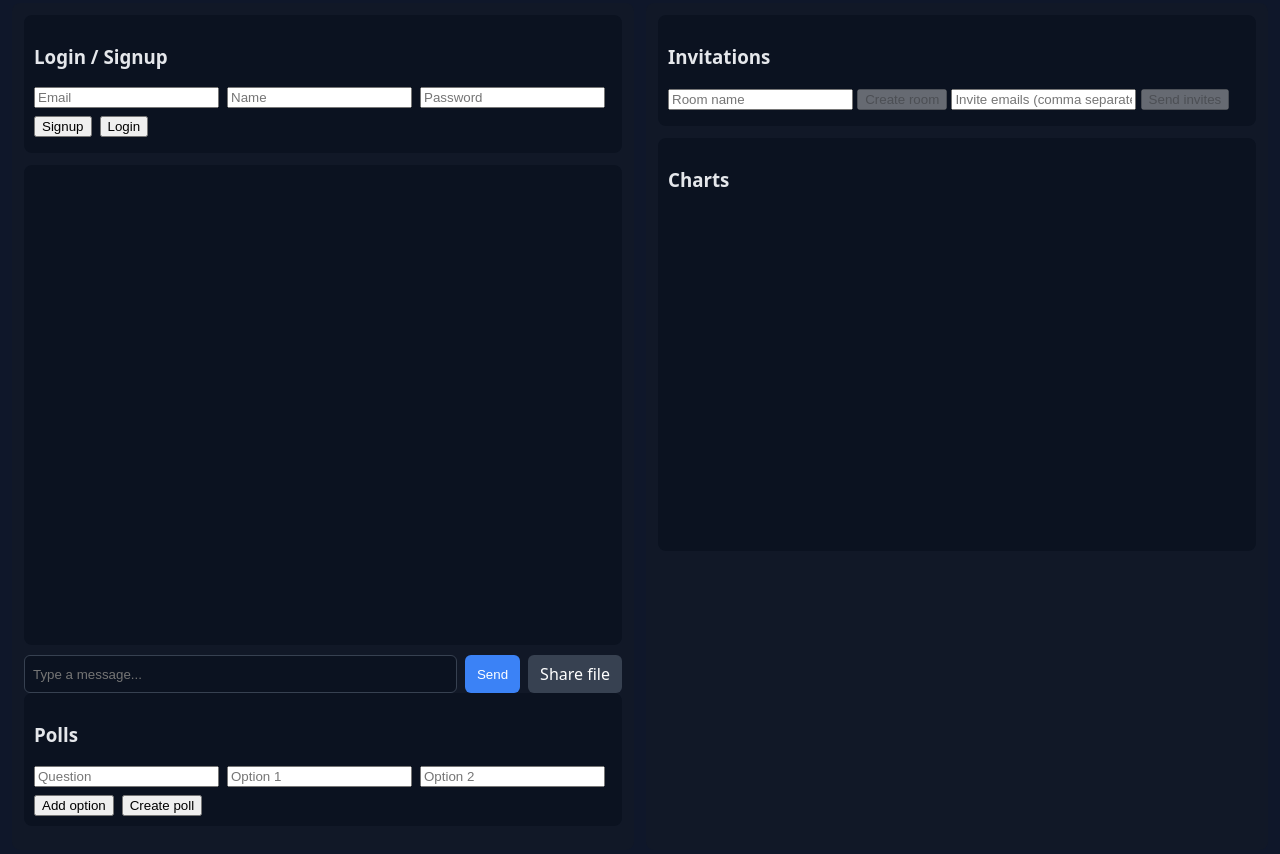
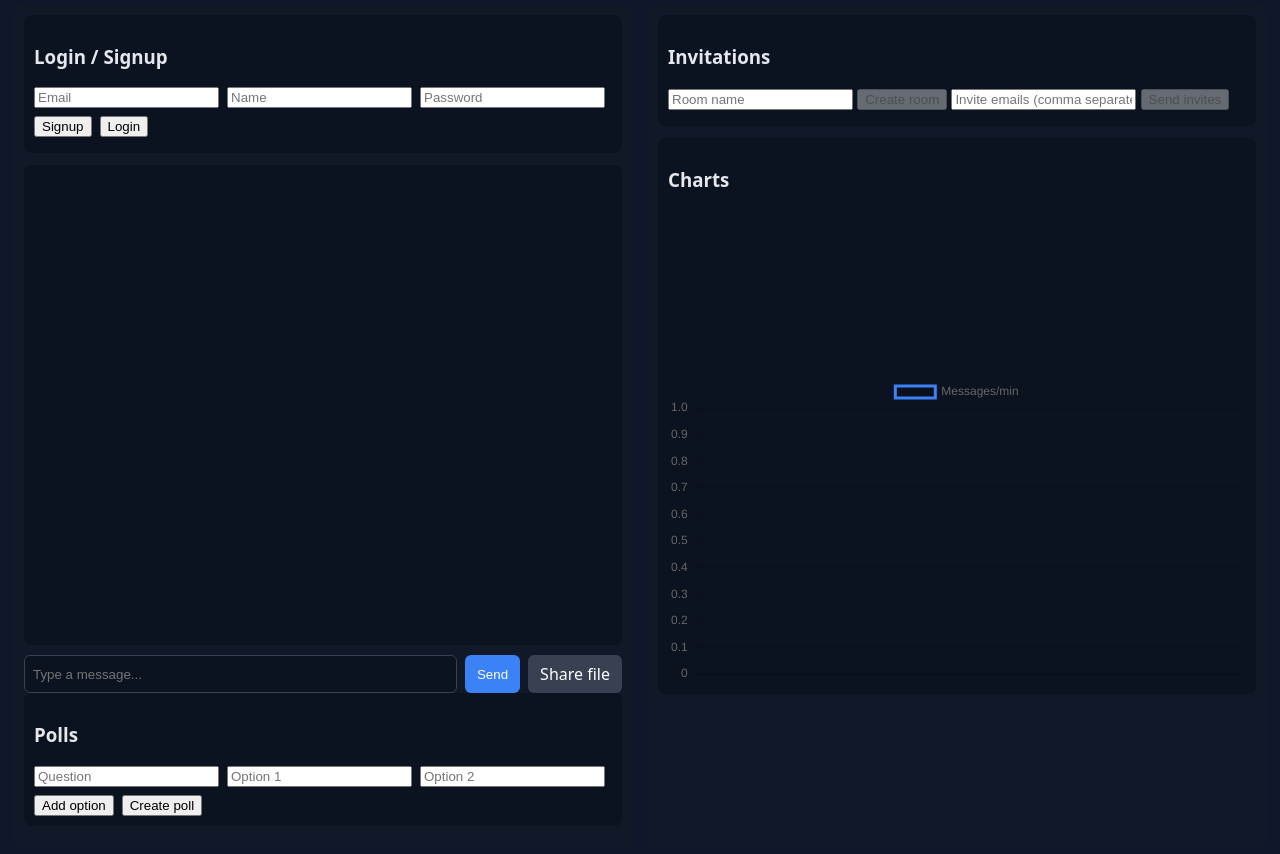
Before and after one commit to vanna2017code/chupdup-chat, a plain HTML site: page public/index.html in a window 1280 px wide. Shown: the part 58-912 px from the top of the page. Drawn offline with nearby package versions, Linux system fonts and the light colour scheme; no server answers.

Commit message:
Update index.html

```diff
--- a/public/index.html
+++ b/public/index.html
@@ -79,7 +79,7 @@
 
   <script src="/socket.io/socket.io.js"></script>
   <!-- Use local chart.min.js or CDN: <script src="https://cdn.jsdelivr.net/npm/chart.js"></script> -->
-  <script src="chart.min.js"></script>
+  <script src="https://cdn.jsdelivr.net/npm/chart.js"></script>
   <script src="app.js"></script>
 </body>
 </html>
```
